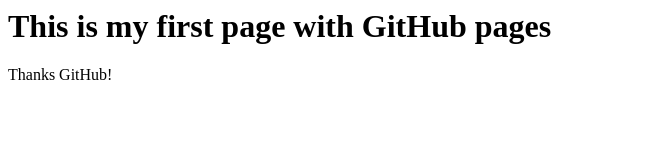
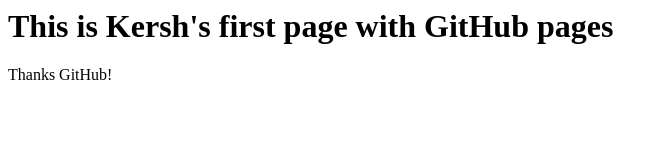
Before and after one commit to ReyRey0000/cool, a plain HTML site: page index.html in a window 1280 px wide. Shown: the whole page, without its empty margins (0-668 px from the left). Drawn offline with Linux system fonts and the light colour scheme.

Commit message:
Update index.html
Updated index.html

```diff
--- a/index.html
+++ b/index.html
@@ -1,4 +1,4 @@
 <html>
-  <h1> This is my first page with GitHub pages </h1>
+  <h1> This is Kersh's first page with GitHub pages </h1>
   <p>Thanks GitHub!</p>
 </html>
```
